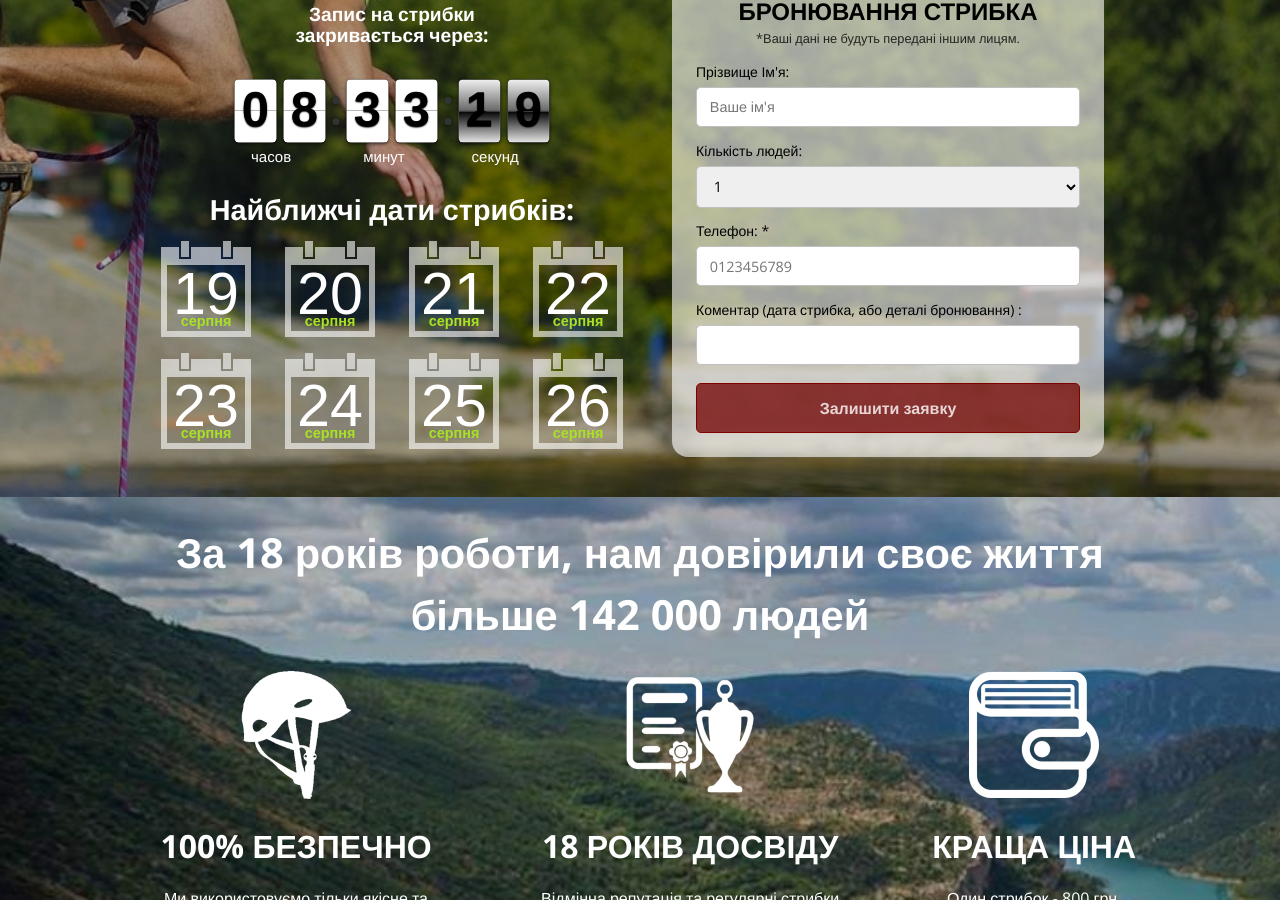
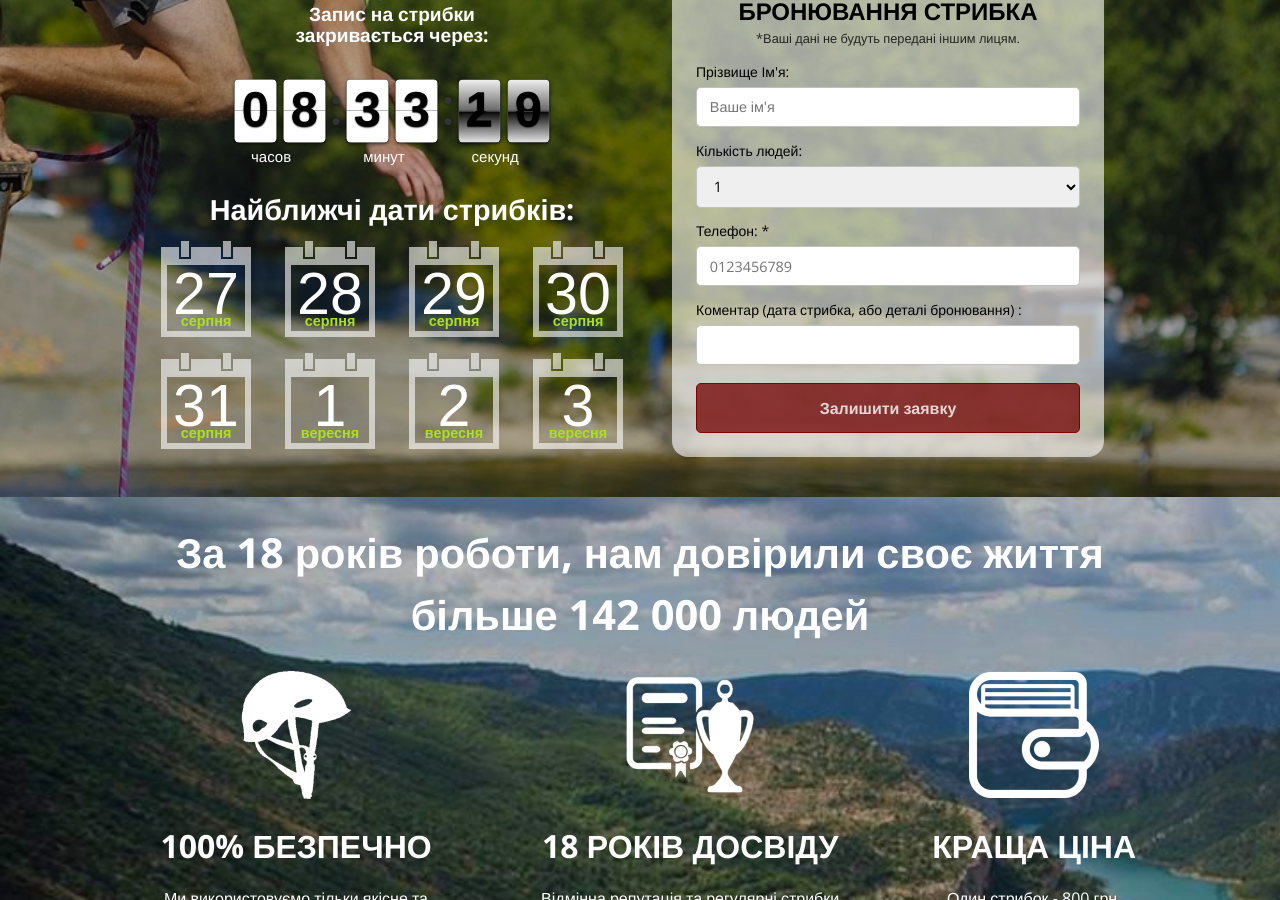
Before and after one commit to Andreyfilko/go-jump, a Jekyll site: the page built from index.md, in a window 1280 px wide and 900 px high, scrolled down 499 px. Built offline with Jekyll 4.4.1, drawn with Linux system fonts in a browser that asks for light colours; some web fonts are replaced; some of the changed text lies outside the part shown.

Commit message:
Update _config.yml

```diff
--- a/_config.yml
+++ b/_config.yml
@@ -35,11 +35,11 @@ google_analytics:
 theme: jekyll-theme-cayman
 
 dates:
-  - 2026-08-19
-  - 2026-08-20
-  - 2026-08-21
-  - 2026-08-22
-  - 2026-08-23
-  - 2026-08-24
-  - 2026-08-25
-  - 2026-08-26
+  - 2026-08-27
+  - 2026-08-28
+  - 2026-08-29
+  - 2026-08-30
+  - 2026-08-31
+  - 2026-09-01
+  - 2026-09-02
+  - 2026-09-03
```
